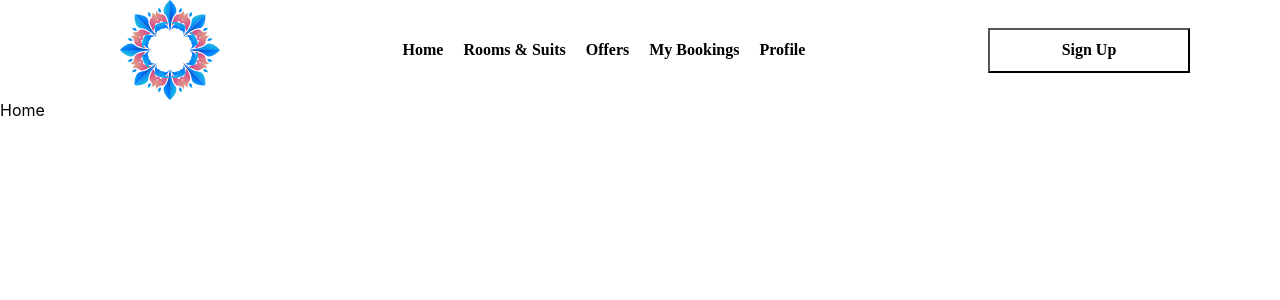
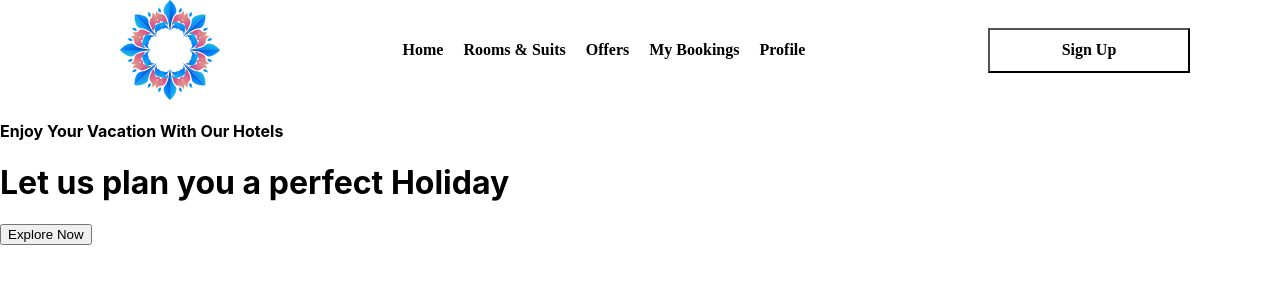
Before and after one commit to AleksandrKompanetc/reactjs-hotel-app, a React (Create React App) app: page / in a window 1280 px wide. Shown: the top 300 px of the page. Built offline with nearby package versions, Linux system fonts and the light colour scheme.

Commit message:
added content for component Banner

```diff
--- a/src/components/Banner.js
+++ b/src/components/Banner.js
@@ -3,7 +3,18 @@ import './Banner.css'
 
 function Banner() {
   return (
-    <div></div>
+    <>
+      <div className='banner'>
+        <div className='banner__info'>
+          <h4>Enjoy Your Vacation With Our Hotels</h4>
+          <h1>Let us plan you a perfect Holiday</h1>
+          <button>Explore Now</button>
+        </div>
+      </div>
+      <div className="booking__div">
+
+      </div>
+    </>
   )
 }
 
--- a/src/components/Home.js
+++ b/src/components/Home.js
@@ -1,9 +1,12 @@
 import React from 'react'
 import './Home.css'
+import Banner from './Banner'
 
 function Home() {
   return (
-    <div className='home'>Home</div>
+    <div className='home'>
+      <Banner />
+    </div>
   )
 }
 
```
